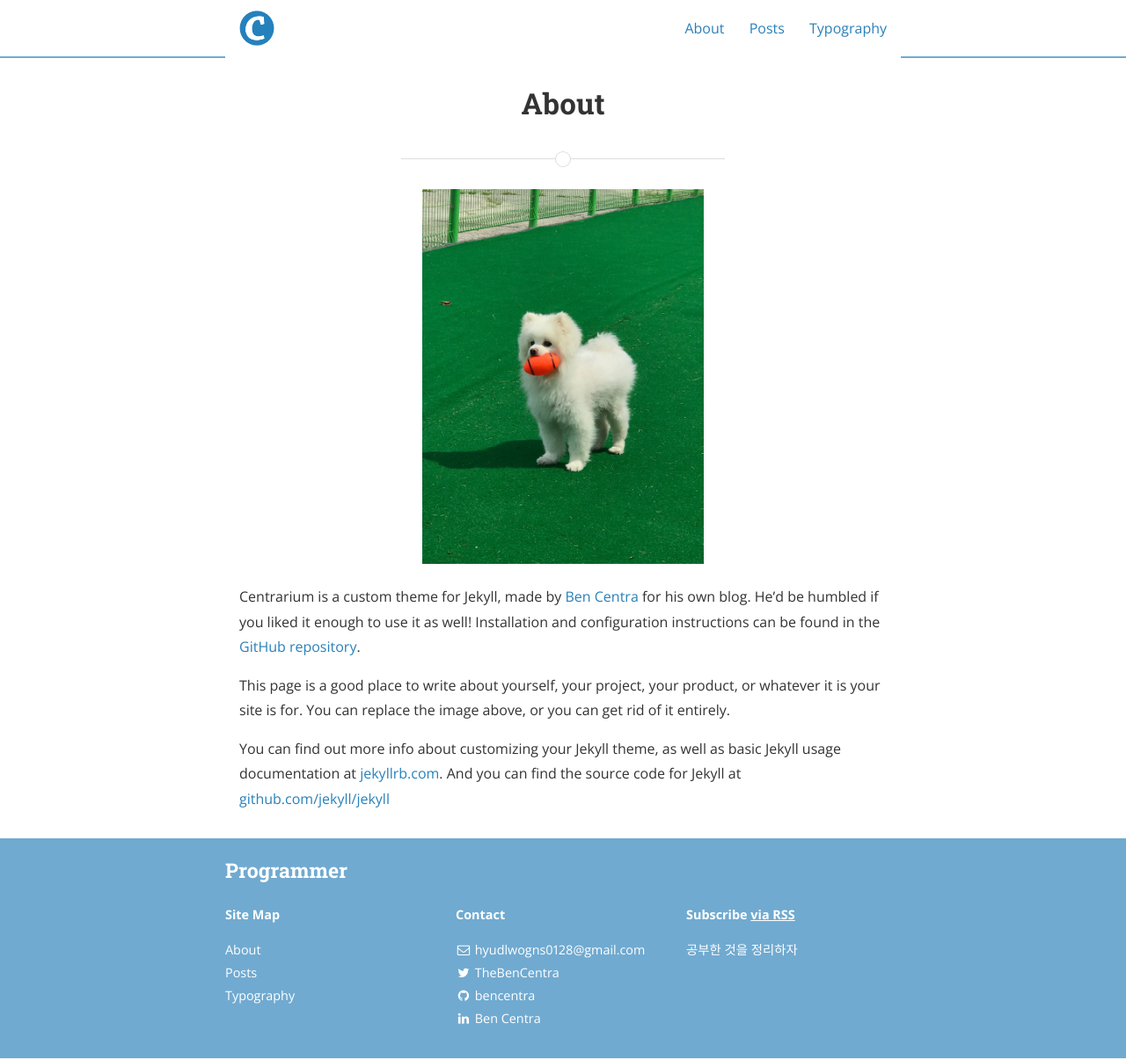
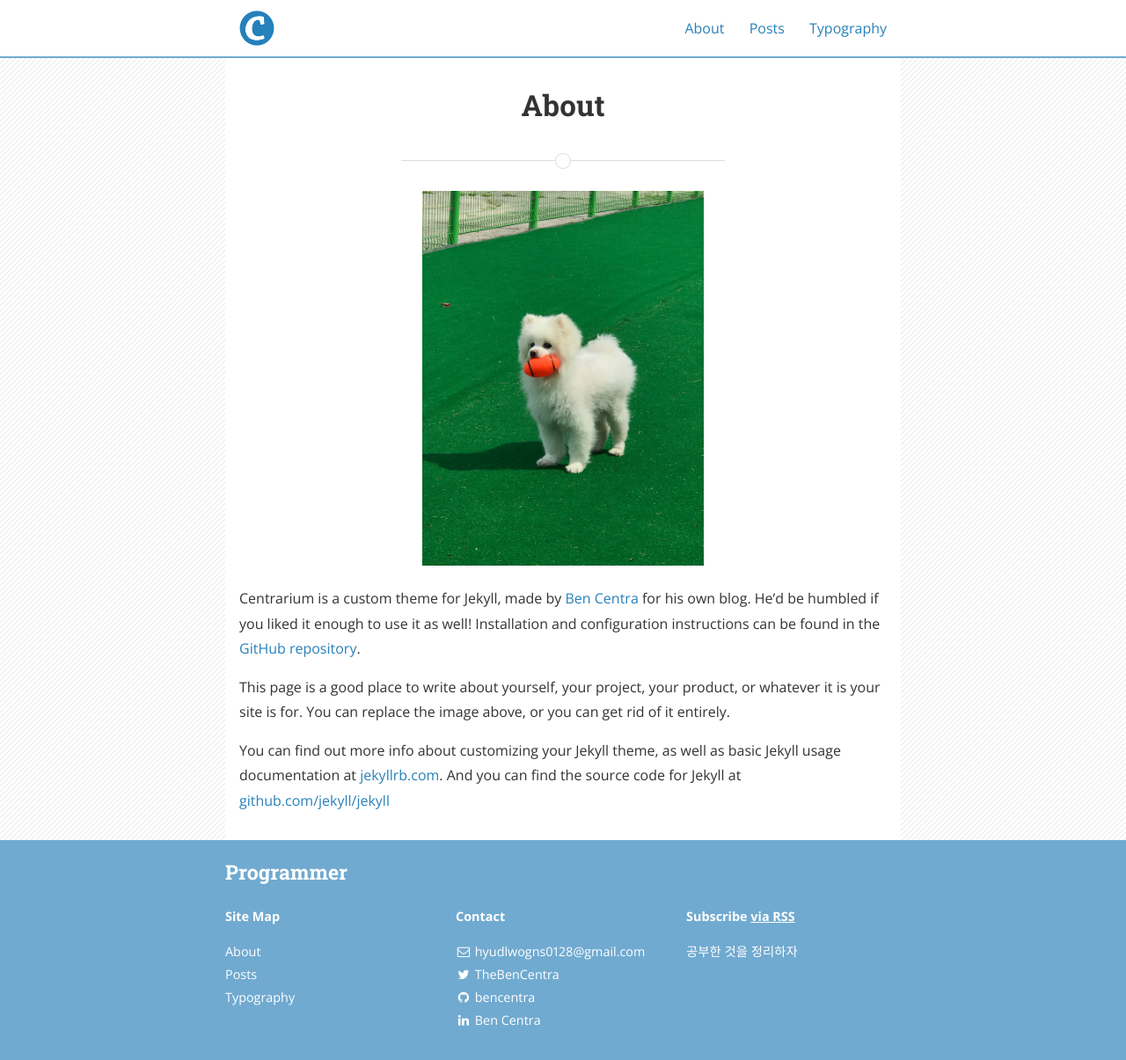
Before and after one commit to dlwogns0128/dlwogns0128.github.io, a Jekyll site: the page built from about.md, in a window 1280 px wide. Shown: the whole page at 88% size. Built offline with Jekyll 4.4.1, drawn with Linux system fonts in a browser that asks for light colours; nearby versions of some CDN libraries.

Commit message:
CSS 적용 - margin top 을 줘서 경계선 파란 색 나오게 하기 - post들 제목도 auto margin을 줘서 ui 변경

```diff
--- a/_layouts/page.html
+++ b/_layouts/page.html
@@ -1,6 +1,7 @@
 ---
 layout: default
 ---
+<div class="post-body">
 <div class="wrapper">
 <div class="page">
 
@@ -16,3 +17,4 @@ layout: default
 
 </div>
 </div>
+</div>
--- a/_sass/_layout.scss
+++ b/_sass/_layout.scss
@@ -197,6 +197,7 @@ pre code.hljs {
 	background: url("images/pattern.png");
 }
 .page-content {
+	margin-top: 2px;
 	.wrapper {
 		@include outer-container;
 		padding: 1em;
@@ -263,8 +264,11 @@ pre code.hljs {
 			margin-bottom: 1em;
 		}
 		.post-header-container {
+			background: url('images/pattern.png');
 			.scrim {
+				@include outer-container;
 				padding: 2em 1em 1em 1em;
+				background: #fff;
 			}
 		}
 		.post-meta {
@@ -325,6 +329,11 @@ pre code.hljs {
 	*	Pages
 	*/
 	.page {
+		.wrapper {
+			@include outer-container;
+
+			background: #fff;
+		}
 		.post-header {
 			padding: 0.5em 1em 1em 1em;
 			text-align: center;
```
